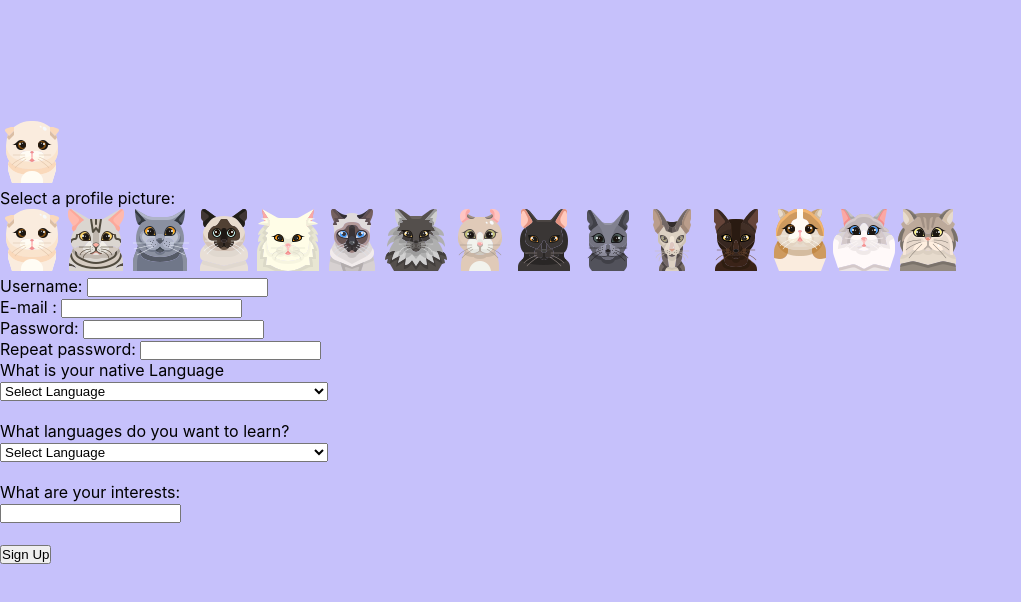
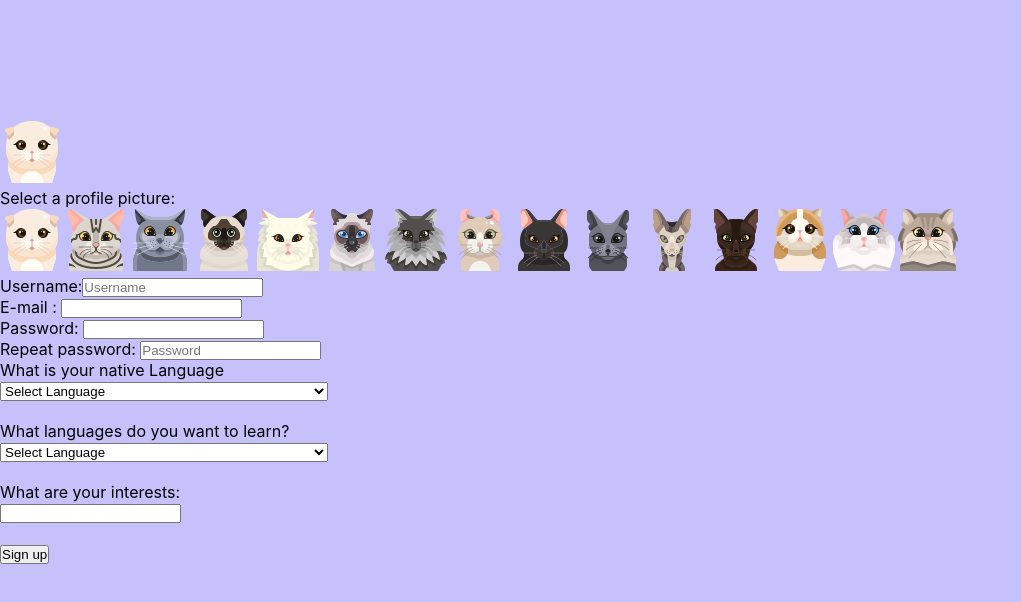
Before and after one commit to mackneupart/chat-app-TxID, a React (Create React App) app: page /signup in a window 1280 px wide. Shown: the top 602 px of the page, without its empty margins (0-1021 px from the left). Built offline with nearby package versions, Linux system fonts and the light colour scheme; what parse would draw is missing.

Commit message:
Add sign up functionality (and it works too!!!)

```diff
--- a/src/Pages/SignUp/SignUp.js
+++ b/src/Pages/SignUp/SignUp.js
@@ -3,10 +3,33 @@ import LanguageDropdown from "../../Components/language/LangugageDropdown";
 import TextInput from "../../Components/text/TextInput";
 import InterestList from "../../Components/InterestList/InterestList"
 import "./SignUp.css";
+import Parse from 'parse/dist/parse.min.js';
+import {useState} from "react";
 
 
 //TODO: Save this input somewhere
 export default function SignUp(){
+
+    const [username, setUsername] = useState('');
+    const [password, setPassword] = useState('');
+
+    const doUserRegistration = async function () {
+        // Note that these values come from state variables that we've declared before
+        const usernameValue = username;
+        const passwordValue = password;
+        try {
+          // Since the signUp method returns a Promise, we need to call it using await
+          const createdUser = await Parse.User.signUp(usernameValue, passwordValue);
+          alert(
+            `Success! User ${createdUser.getUsername()} was successfully created!`
+          );
+          return true;
+        } catch (error) {
+          // signUp can fail if any parameter is blank or failed an uniqueness check on the server
+          alert(`Error! ${error}`);
+          return false;
+        }
+      };
 
     //const alert = useAlert()
     //TODO: Handle Submit
@@ -46,9 +69,6 @@ export default function SignUp(){
         <div>
         <div className="background">
 
-        <form onSubmit={handleSubmit}>
-
-
                 {/**left side, picture */}
                 <div className = "lila_box">
                     <div className = "profilePic">
@@ -77,12 +97,27 @@ export default function SignUp(){
                         {/**right side user information */}
                         {/**User name control */}
                         {/**TODO make Text input types */}
-                        <label>Username:</label> <TextInput/> <br/>
+                        <label>Username:</label>
+                            <input
+                            value={username}
+                            onChange={(event) => setUsername(event.target.value)}
+                            placeholder="Username"
+                            size="large"
+                            className="form_input"
+                            /> <br/>
                         <label>E-mail :</label> <TextInput/><br/>
                         {/** TODO password control*/}
                         <label>Password: </label><input type="password"></input><br/>
                         {/**repeat passwotd */}
-                        <label>Repeat password: </label><input type="password"></input><br/>
+                        <label>Repeat password: </label>
+                            <input
+                                value={password}
+                                onChange={(event) => setPassword(event.target.value)}
+                                placeholder="Password"
+                                size="large"
+                                type="password"
+                                className="form_input"
+                            /><br/>
                     </div>
                     <div>
                         {/**TODO: show different Languages /intersts after selection */}
@@ -91,9 +126,9 @@ export default function SignUp(){
                         <label>What languages do you want to learn?</label>
                         <LanguageDropdown/> <br/>
                         <label>What are your interests:</label> <InterestList/> </div><br/>
-                    <input type="submit" value = "Sign Up"></input>
+                    <button onClick={() => doUserRegistration()}>Sign up</button>
                 </div>
-                </form>
+
             </div>
         </div>
     )
```
Also changed, not shown: 1 other file (tests, documents, lock files or other folders).
